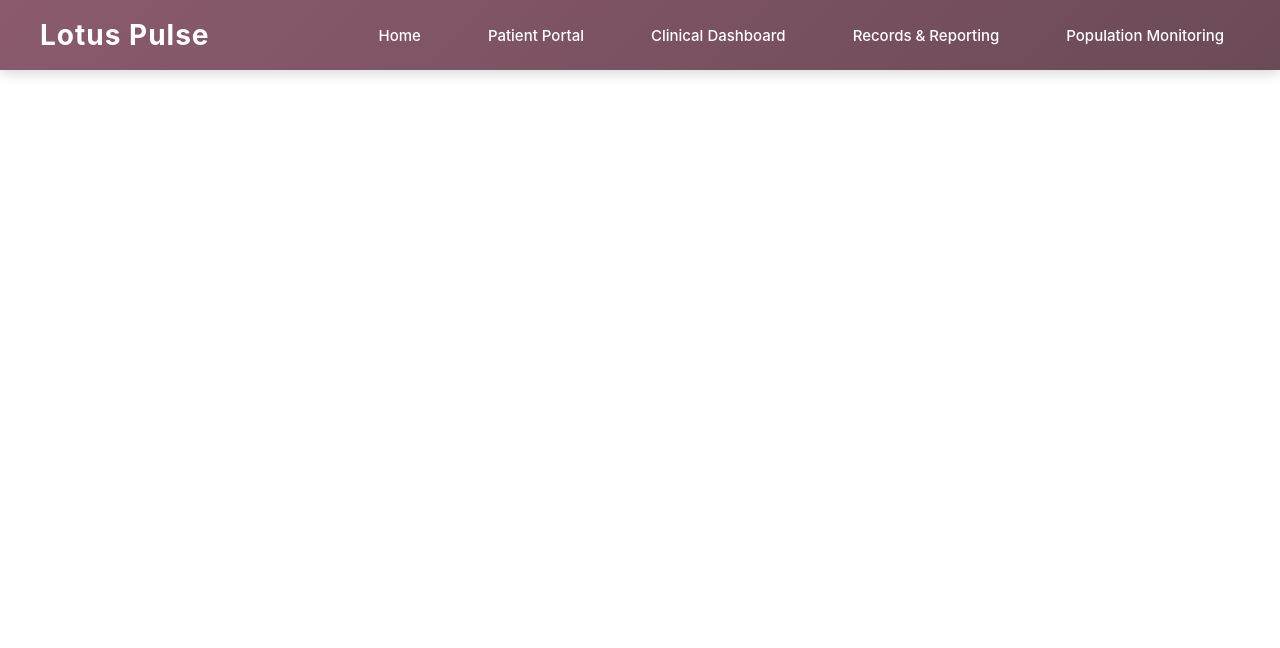
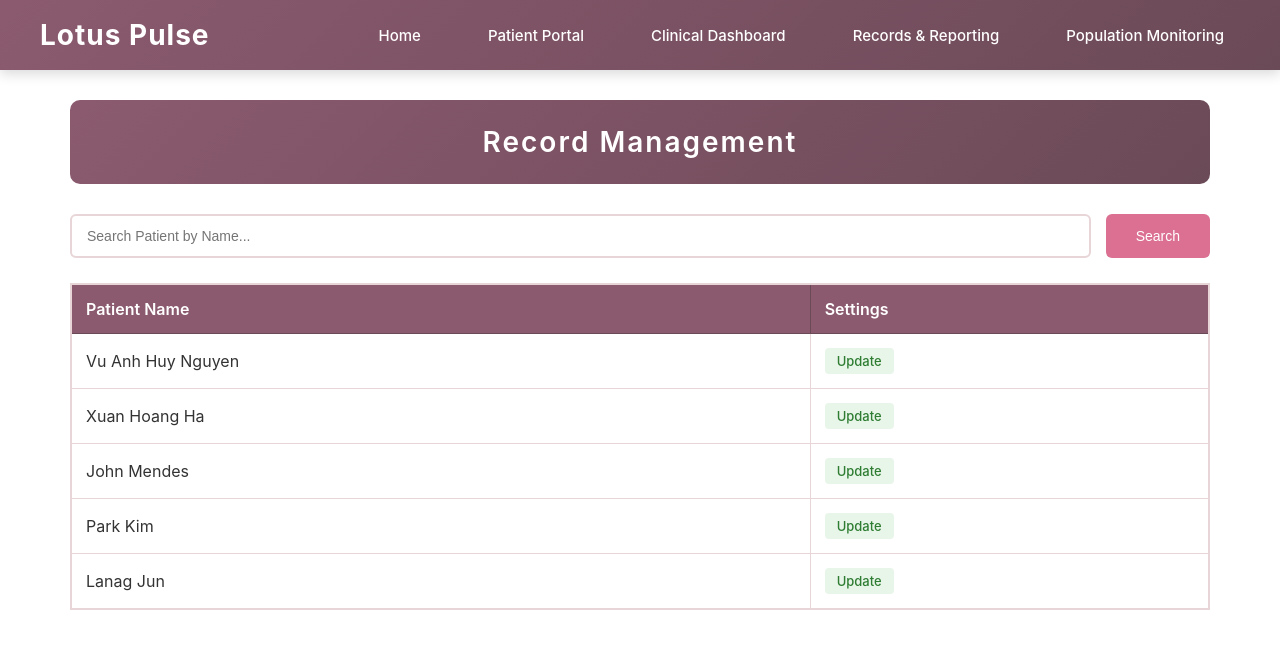
Before and after one commit to nickanhhuy/LotusPulse_SE, a React (Create React App) app: page /records/manage in a window 1280 px wide. Shown: the top 648 px of the page. Built offline with nearby package versions, Linux system fonts and the light colour scheme; the HTML template or start-up script is replaced by a standard one.

Commit message:
add record management page

```diff
--- a/src/App.js
+++ b/src/App.js
@@ -14,6 +14,7 @@ import ReportsPage from './pages/records/ReportsPage';
 import PopulationDashboard from './pages/population/PopulationDashboard';
 import RiskTrendAnalysis from './pages/population/RiskTrendAnalysis';
 import PopulationRiskDashboard from './pages/population/PopulationRiskDashboard';
+import PatientRecordSettings from './pages/records/PatientRecordSettings';
 
 function App() {
   return (
@@ -29,6 +30,7 @@ function App() {
           <Route path="/clinical/patient-risk" element={<ClinicalPatientRisk />} />
           <Route path="/clinical/note-report" element={<ClinicalNoteReport />} />
           <Route path="/records/manage" element={<ManageRecords />} />
+          <Route path="/records/manage/patient/:id" element={<PatientRecordSettings />} />
           <Route path="/records/reports" element={<ReportsPage />} />
           <Route path="/population/dashboard" element={<PopulationDashboard />} />
           <Route path="/population/trends" element={<RiskTrendAnalysis />} />
--- a/src/pages/records/ManageRecords.js
+++ b/src/pages/records/ManageRecords.js
@@ -1,10 +1,100 @@
-import React from 'react';
-import './ManageRecords.css';
+import "./ManageRecords.css";
+import { useState } from "react";
+import { useNavigate } from "react-router-dom";
+import "../clinical/ClinicalDashboard.css";
 
 function ManageRecords() {
+  const navigate = useNavigate();
+  const [searchTerm, setSearchTerm] = useState("");
+
+  const patients = [
+    {
+      id: 1,
+      name: "Vu Anh Huy Nguyen",
+      age: 45,
+      riskLevel: "Low",
+      lastAssessment: "Feb 2, 2026",
+    },
+    {
+      id: 2,
+      name: "Xuan Hoang Ha",
+      age: 38,
+      riskLevel: "Low",
+      lastAssessment: "Jan 10, 2026",
+    },
+    {
+      id: 3,
+      name: "John Mendes",
+      age: 62,
+      riskLevel: "High",
+      lastAssessment: "Jan 3, 2026",
+    },
+    {
+      id: 4,
+      name: "Park Kim",
+      age: 51,
+      riskLevel: "Medium",
+      lastAssessment: "Jan 1, 2026",
+    },
+    {
+      id: 5,
+      name: "Lanag Jun",
+      age: 58,
+      riskLevel: "High",
+      lastAssessment: "Dec 25, 2025",
+    },
+  ];
+
+  const filteredPatients = patients.filter((patient) =>
+    patient.name.toLowerCase().includes(searchTerm.toLowerCase()),
+  );
+
+  const handleViewPatientRecordSettings = (patient) => {
+    navigate(`/records/manage/patient/${patient.id}`, { state: { patient } });
+  };
+
   return (
-    <div className="manage-records">
-      {/* Manage Records implementation will go here */}
+    <div className="clinical-dashboard">
+      <div className="clinical-header">
+        <h1>Record Management</h1>
+      </div>
+
+      <div className="search-section">
+        <input
+          type="text"
+          placeholder="Search Patient by Name..."
+          value={searchTerm}
+          onChange={(e) => setSearchTerm(e.target.value)}
+          className="search-input"
+        />
+        <button className="search-button">Search</button>
+      </div>
+
+      <div className="patient-list-section">
+        <table className="patient-table">
+          <thead>
+            <tr>
+              <th>Patient Name</th>
+              <th>Settings</th>
+            </tr>
+          </thead>
+          <tbody>
+            {filteredPatients.map((patient) => (
+              <tr key={patient.id}>
+                <td>{patient.name}</td>
+                <td>
+                  <span
+                    className={`risk-badge risk-low`}
+                    onClick={() => handleViewPatientRecordSettings(patient)}
+                  >
+                    Update
+                  </span>
+                </td>
+              </tr>
+            ))}
+          </tbody>
+        </table>
+      </div>
     </div>
   );
 }
--- /dev/null
+++ b/src/pages/records/PatientRecordSettings.js
@@ -0,0 +1,125 @@
+import { useLocation, useNavigate } from "react-router-dom";
+import "../clinical/ClinicalPatientRisk.css";
+
+function PatientRecordSettings() {
+  const location = useLocation();
+  const navigate = useNavigate();
+  const patient = location.state?.patient || {
+    name: "John Doe",
+    age: 52,
+    riskLevel: "High",
+    lastAssessment: "Mar 10, 2026",
+  };
+
+  const settings = [
+    { name: "View Report", options: ["Admin", "Doctor", "Patient"] },
+    { name: "Update Report Data", options: ["Admin", "Doctor"] },
+    { name: "Delete Report", options: ["Admin"] },
+    { name: "Update Report Settings", options: ["Admin"] },
+    { name: "Customize Report (Visibility)", options: ["Admin", "Doctor"] },
+    { name: "Show in General Health", options: ["True"] },
+  ];
+
+  return (
+    <div className="clinical-patient-risk">
+      <div className="page-header">
+        <h1>Patient Risk Assessment</h1>
+      </div>
+
+      <div className="patient-summary">
+        <div className="summary-card">
+          <h3>Patient: {patient.name} (ID: {patient.id})</h3>
+        </div>
+      </div>
+
+      <div className="content-section">
+        <h2>Cardiac Reports</h2>
+        <table className="history-table">
+          <thead>
+            <tr>
+              <th>Settings</th>
+              <th>Options</th>
+            </tr>
+          </thead>
+          <tbody>
+            {settings.map((setting, index) => (
+              <tr key={index}>
+                <td>{setting.name}</td>
+                <td>
+                  {setting.options.map((opt) => (
+                    <span key={opt} className="option-badge">
+                      {opt}
+                    </span>
+                  ))}
+                </td>
+              </tr>
+            ))}
+          </tbody>
+        </table>
+      </div>
+
+      <div className="content-section">
+        <h2>Digestive System Reports</h2>
+        <table className="history-table">
+          <thead>
+            <tr>
+              <th>Settings</th>
+              <th>Options</th>
+            </tr>
+          </thead>
+          <tbody>
+            {settings.map((setting, index) => (
+              <tr key={index}>
+                <td>{setting.name}</td>
+                <td>
+                  {setting.options.map((opt) => (
+                    <span key={opt} className="option-badge">
+                      {opt}
+                    </span>
+                  ))}
+                </td>
+              </tr>
+            ))}
+          </tbody>
+        </table>
+      </div>
+
+      <div className="content-section">
+        <h2>Respiratory System Reports</h2>
+        <table className="history-table">
+          <thead>
+            <tr>
+              <th>Settings</th>
+              <th>Options</th>
+            </tr>
+          </thead>
+          <tbody>
+            {settings.map((setting, index) => (
+              <tr key={index}>
+                <td>{setting.name}</td>
+                <td>
+                  {setting.options.map((opt) => (
+                    <span key={opt} className="option-badge">
+                      {opt}
+                    </span>
+                  ))}
+                </td>
+              </tr>
+            ))}
+          </tbody>
+        </table>
+      </div>
+
+      <div className="action-buttons">
+        <button
+          className="btn-secondary"
+          onClick={() => navigate("/records/manage")}
+        >
+          Back to Manage Records
+        </button>
+      </div>
+    </div>
+  );
+}
+
+export default PatientRecordSettings;
```
